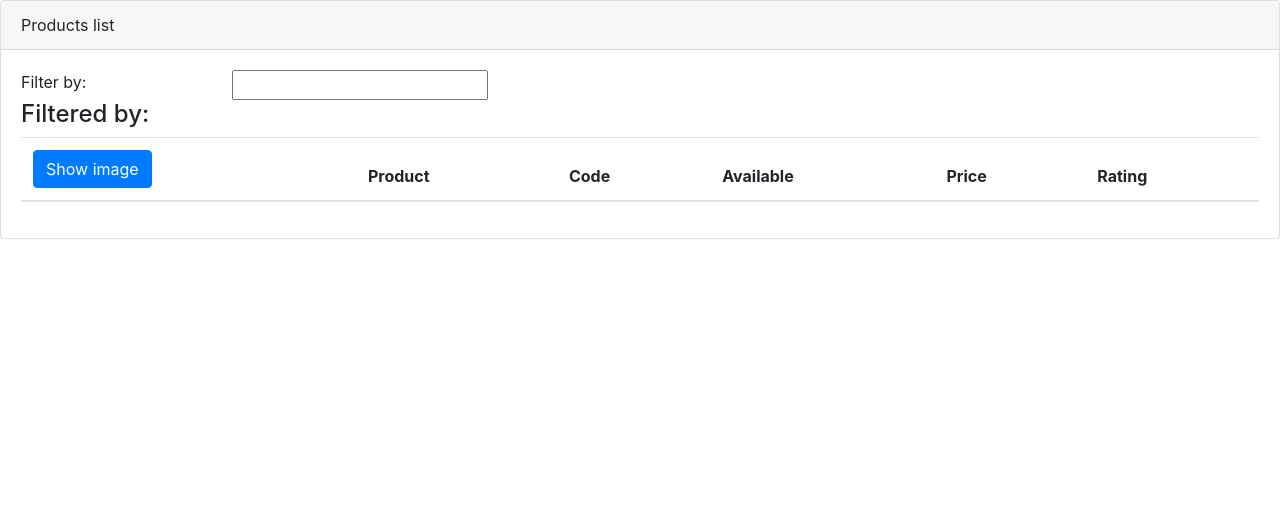
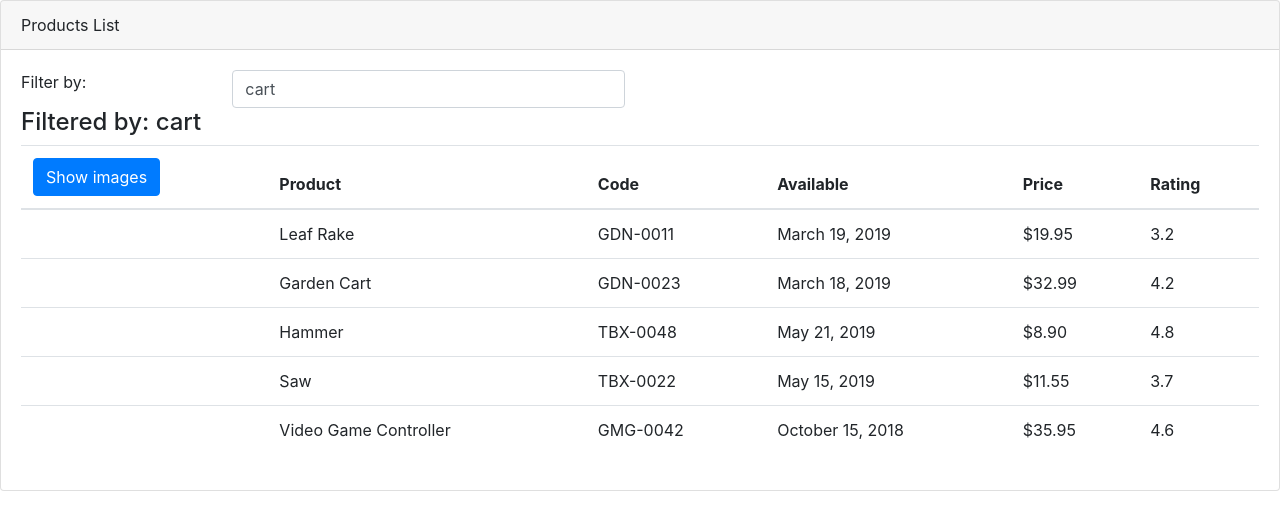
Before and after one commit to Hiteple/Angular-basics, an Angular app: page / in a window 1280 px wide. Shown: the top 530 px of the page. Built offline with nearby package versions, Linux system fonts and the light colour scheme.

Commit message:
Finishing the table of products

```diff
--- a/src/app/app.module.ts
+++ b/src/app/app.module.ts
@@ -4,6 +4,7 @@ import { NgModule } from '@angular/core';
 import { AppComponent } from './app.component';
 import {WelcomeComponent} from './home/welcome.component';
 import {ProductsListComponent} from './products/products-list.component';
+import {FormsModule} from '@angular/forms';
 
 @NgModule({
   declarations: [
@@ -12,7 +13,8 @@ import {ProductsListComponent} from './products/products-list.component';
     ProductsListComponent
   ],
   imports: [
-    BrowserModule
+    BrowserModule,
+    FormsModule
   ],
   providers: [],
   bootstrap: [AppComponent]
--- a/src/app/products/products-list.component.html
+++ b/src/app/products/products-list.component.html
@@ -1,25 +1,25 @@
 <div class="card">
   <div class="card-header">
-    Products list
+    {{ pageTitle }}
   </div>
   <div class="card-body">
     <div class="row">
       <div class="col-md-2">Filter by:</div>
       <div class="col-md-4">
-        <input type="text">
+        <input [(ngModel)]="listFilter" class="form-control" type="text">
       </div>
     </div>
     <div class="row">
       <div class="col-md-6">
-        <h4>Filtered by:</h4>
+        <h4>Filtered by: {{ listFilter }}</h4>
       </div>
     </div>
     <div class="table-responsive">
-      <table class="table">
+      <table class="table" *ngIf="products && products.length">
         <thead>
           <tr>
             <th>
-              <button class="btn btn-primary">Show image</button>
+              <button (click)="toggleImage()" class="btn btn-primary">{{ showImage ? 'Hide images': 'Show images' }}</button>
             </th>
             <th>Product</th>
             <th>Code</th>
@@ -28,6 +28,24 @@
             <th>Rating</th>
           </tr>
         </thead>
+        <tbody>
+        <tr *ngFor="let product of products">
+          <td>
+            <img
+              *ngIf="showImage"
+              [src]="product.imageUrl"
+              [alt]="product.productName"
+              [title]="product.productName"
+              [style.width.px]="imageWidth"
+              [style.margin.px]="imageMargin">
+          </td>
+          <td>{{ product.productName }}</td>
+          <td>{{ product.productCode }}</td>
+          <td>{{ product.releaseDate }}</td>
+          <td>{{ product.price | currency }}</td>
+          <td>{{ product.starRating }}</td>
+        </tr>
+        </tbody>
       </table>
     </div>
   </div>
--- a/src/app/products/products-list.component.ts
+++ b/src/app/products/products-list.component.ts
@@ -5,5 +5,65 @@ import {Component} from '@angular/core';
   templateUrl: './products-list.component.html'
 })
 export class ProductsListComponent {
+  pageTitle = 'Products List';
+  imageWidth = 50;
+  imageMargin = 2;
+  showImage = false;
+  listFilter = 'cart';
+  products: Array<any> = [
+    {
+      productId: 1,
+      productName: 'Leaf Rake',
+      productCode: 'GDN-0011',
+      releaseDate: 'March 19, 2019',
+      description: 'Leaf rake with 48-inch wooden handle.',
+      price: 19.95,
+      starRating: 3.2,
+      imageUrl: 'assets/images/leaf_rake.png'
+    },
+    {
+      productId: 2,
+      productName: 'Garden Cart',
+      productCode: 'GDN-0023',
+      releaseDate: 'March 18, 2019',
+      description: '15 gallon capacity rolling garden cart',
+      price: 32.99,
+      starRating: 4.2,
+      imageUrl: 'assets/images/garden_cart.png'
+    },
+    {
+      productId: 5,
+      productName: 'Hammer',
+      productCode: 'TBX-0048',
+      releaseDate: 'May 21, 2019',
+      description: 'Curved claw steel hammer',
+      price: 8.9,
+      starRating: 4.8,
+      imageUrl: 'assets/images/hammer.png'
+    },
+    {
+      productId: 8,
+      productName: 'Saw',
+      productCode: 'TBX-0022',
+      releaseDate: 'May 15, 2019',
+      description: '15-inch steel blade hand saw',
+      price: 11.55,
+      starRating: 3.7,
+      imageUrl: 'assets/images/saw.png'
+    },
+    {
+      productId: 10,
+      productName: 'Video Game Controller',
+      productCode: 'GMG-0042',
+      releaseDate: 'October 15, 2018',
+      description: 'Standard two-button video game controller',
+      price: 35.95,
+      starRating: 4.6,
+      imageUrl: 'assets/images/xbox-controller.png'
+    }
+  ];
 
+  toggleImage(): void {
+    this.showImage = !this.showImage;
+  }
 }
```
